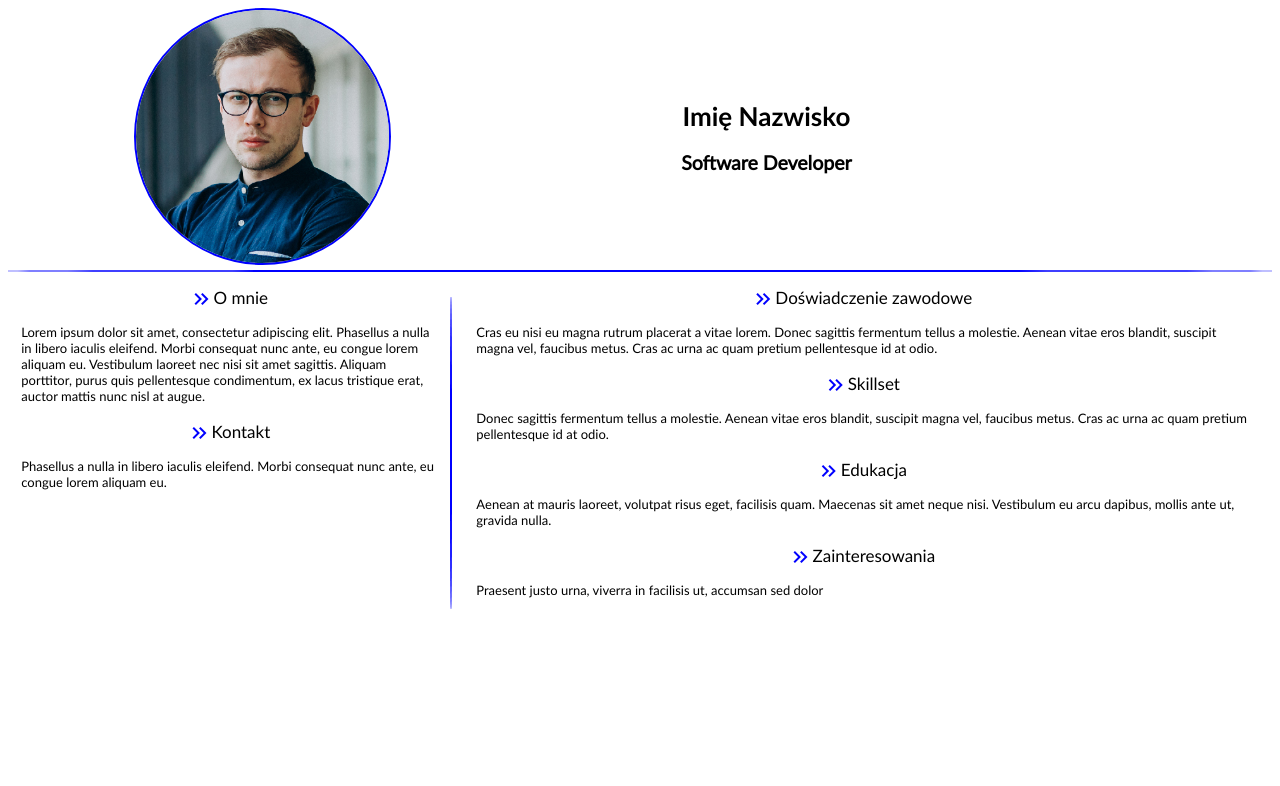
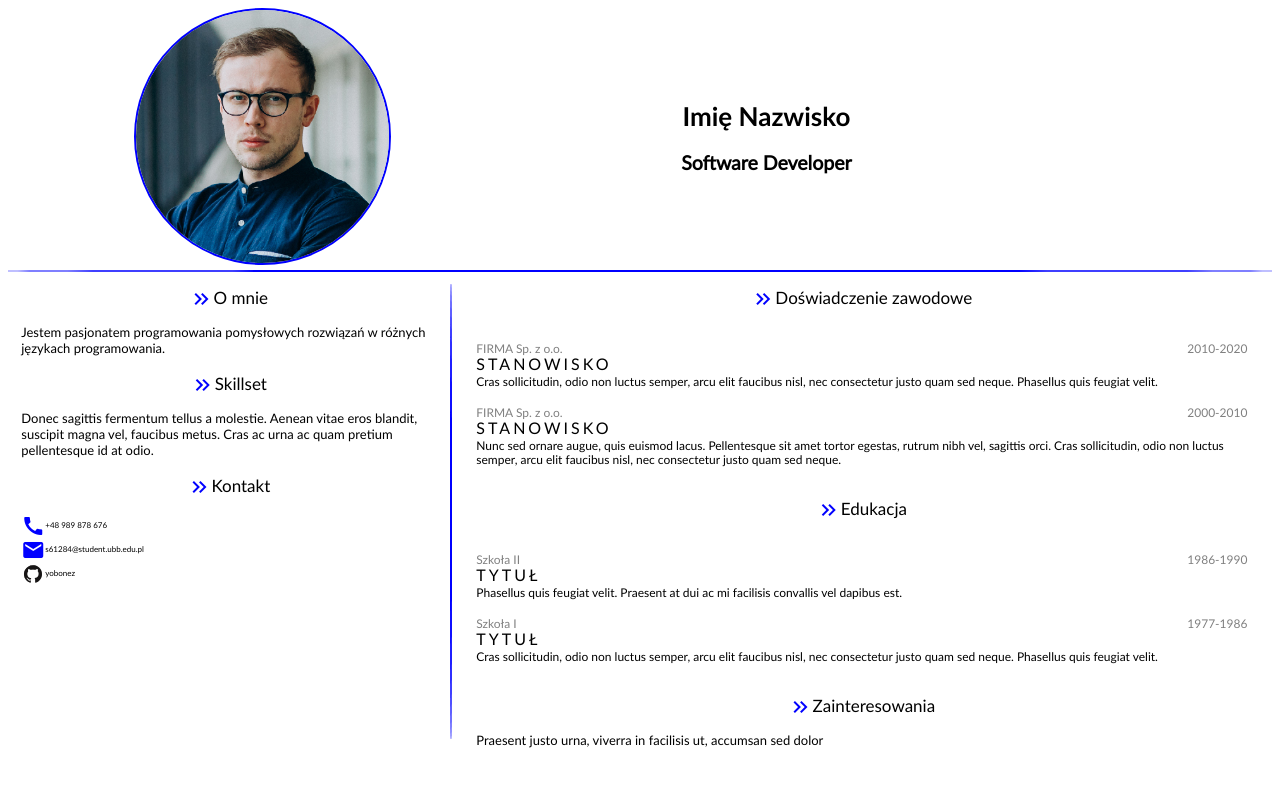
Before and after one commit to yobonez/PICKCV, a plain HTML site: page index.html in a window 1280 px wide. Drawn offline with Linux system fonts and the light colour scheme.

Commit message:
Stworzenie stylów dla bloków tekstowych z doświadczeniem zawodoym i edukacją

```diff
--- a/css/styles-phone-focus.css
+++ b/css/styles-phone-focus.css
@@ -66,7 +66,7 @@
     display:block;
 }
 .main-content .custom-hr {
-    margin-top: 2%;
+    margin-top: 1%;
 }
 
 .title {
@@ -91,4 +91,38 @@
     margin-left: 3%;
     margin-right: 3%;
 }
+.contents .contact-list {
+    display:block;
+    align-items: center;
+}
+
+.contents .contact-list p {
+    display:flex;
+    align-items: center;
+    font-size:8px;
+}
+
+.work-timeline {
+    display: block;
+}
+
+.work-timeline .work-entry {
+    display:block;
+    margin-top: 2%;
+    margin-bottom: 2%;
+}
+.work-timeline .work-entry .entry-company{
+    display:flex;
+    justify-content: space-between;
+    font-size:12px;
+    color:gray;
+}
+.work-timeline .work-entry .entry-position{
+    letter-spacing: 3px;
+    font-size:16px;
+}
+.work-timeline .work-entry .entry-description{
+    font-size:12px;
+}
+
 /* main section */
--- a/index.html
+++ b/index.html
@@ -28,24 +28,7 @@
                         <p>O mnie</p>
                     </div>
                     <div class="contents">
-                        <p>Lorem ipsum dolor sit amet, consectetur adipiscing elit. Phasellus a nulla in libero iaculis eleifend. Morbi consequat nunc ante, eu congue lorem aliquam eu. Vestibulum laoreet nec nisi sit amet sagittis. Aliquam porttitor, purus quis pellentesque condimentum, ex lacus tristique erat, auctor mattis nunc nisl at augue.</p>
-                    </div>
-                    <div class="title">
-                        <span class="material-icons">keyboard_double_arrow_right</span>
-                        <p>Kontakt</p>
-                    </div>
-                    <div class="contents">
-                        <p>Phasellus a nulla in libero iaculis eleifend. Morbi consequat nunc ante, eu congue lorem aliquam eu.</p>
-                    </div>
-                </div>
-                <div style="height: 95%; width: 2px; border-radius: 40%;" class="custom-hr"></div>
-                <div class="second-section">
-                    <div class="title">
-                        <span class="material-icons">keyboard_double_arrow_right</span>
-                        <p>Doświadczenie zawodowe</p>
-                    </div>
-                    <div class="contents">
-                        <p>Cras eu nisi eu magna rutrum placerat a vitae lorem. Donec sagittis fermentum tellus a molestie. Aenean vitae eros blandit, suscipit magna vel, faucibus metus. Cras ac urna ac quam pretium pellentesque id at odio.</p>
+                        <p>Jestem pasjonatem programowania pomysłowych rozwiązań w różnych językach programowania.</p>
                     </div>
                     <div class="title">
                         <span class="material-icons">keyboard_double_arrow_right</span>
@@ -56,10 +39,65 @@
                     </div>
                     <div class="title">
                         <span class="material-icons">keyboard_double_arrow_right</span>
+                        <p>Kontakt</p>
+                    </div>
+                    <div class="contents">
+                        <div class="contact-list">
+                            <p><span class="material-icons">call</span>+48 989 878 676</p>
+                            <p><span class="material-icons">mail</span>s61284@student.ubb.edu.pl</p>
+                            <p><img src="img/github.svg" width="24px" height="24px">yobonez</p>
+                        </div>
+                    </div>
+                </div>
+                <div style="height: 95%; width: 2px; border-radius: 40%;" class="custom-hr"></div>
+                <div class="second-section">
+                    <div class="title">
+                        <span class="material-icons">keyboard_double_arrow_right</span>
+                        <p>Doświadczenie zawodowe</p>
+                    </div>
+                    <div class="contents">
+                        <div class="work-timeline">
+                            <div class="work-entry">
+                                <div class="entry-company">
+                                    <p>FIRMA Sp. z o.o.</p>
+                                    <p>2010-2020</p>
+                                </div>
+                                <p class="entry-position">STANOWISKO</p>
+                                <p class="entry-description">Cras sollicitudin, odio non luctus semper, arcu elit faucibus nisl, nec consectetur justo quam sed neque. Phasellus quis feugiat velit.</p>
+                            </div>
+                            <div class="work-entry">
+                                <div class="entry-company">
+                                    <p>FIRMA Sp. z o.o.</p>
+                                    <p>2000-2010</p>
+                                </div>
+                                <p class="entry-position">STANOWISKO</p>
+                                <p class="entry-description">Nunc sed ornare augue, quis euismod lacus. Pellentesque sit amet tortor egestas, rutrum nibh vel, sagittis orci. Cras sollicitudin, odio non luctus semper, arcu elit faucibus nisl, nec consectetur justo quam sed neque.</p>
+                            </div>
+                        </div>
+                    </div>
+                    <div class="title">
+                        <span class="material-icons">keyboard_double_arrow_right</span>
                         <p>Edukacja</p>
                     </div>
                     <div class="contents">
-                        <p>Aenean at mauris laoreet, volutpat risus eget, facilisis quam. Maecenas sit amet neque nisi. Vestibulum eu arcu dapibus, mollis ante ut, gravida nulla.</p>
+                        <div class="work-timeline">
+                            <div class="work-entry">
+                                <div class="entry-company">
+                                    <p>Szkoła II</p>
+                                    <p>1986-1990</p>
+                                </div>
+                                <p class="entry-position">TYTUŁ</p>
+                                <p class="entry-description">Phasellus quis feugiat velit. Praesent at dui ac mi facilisis convallis vel dapibus est.</p>
+                            </div>
+                            <div class="work-entry">
+                                <div class="entry-company">
+                                    <p>Szkoła I</p>
+                                    <p>1977-1986</p>
+                                </div>
+                                <p class="entry-position">TYTUŁ</p>
+                                <p class="entry-description">Cras sollicitudin, odio non luctus semper, arcu elit faucibus nisl, nec consectetur justo quam sed neque. Phasellus quis feugiat velit.</p>
+                            </div>
+                        </div>
                     </div>
                     <div class="title">
                         <span class="material-icons">keyboard_double_arrow_right</span>
```
Also changed, not shown: img/github.svg (added).
